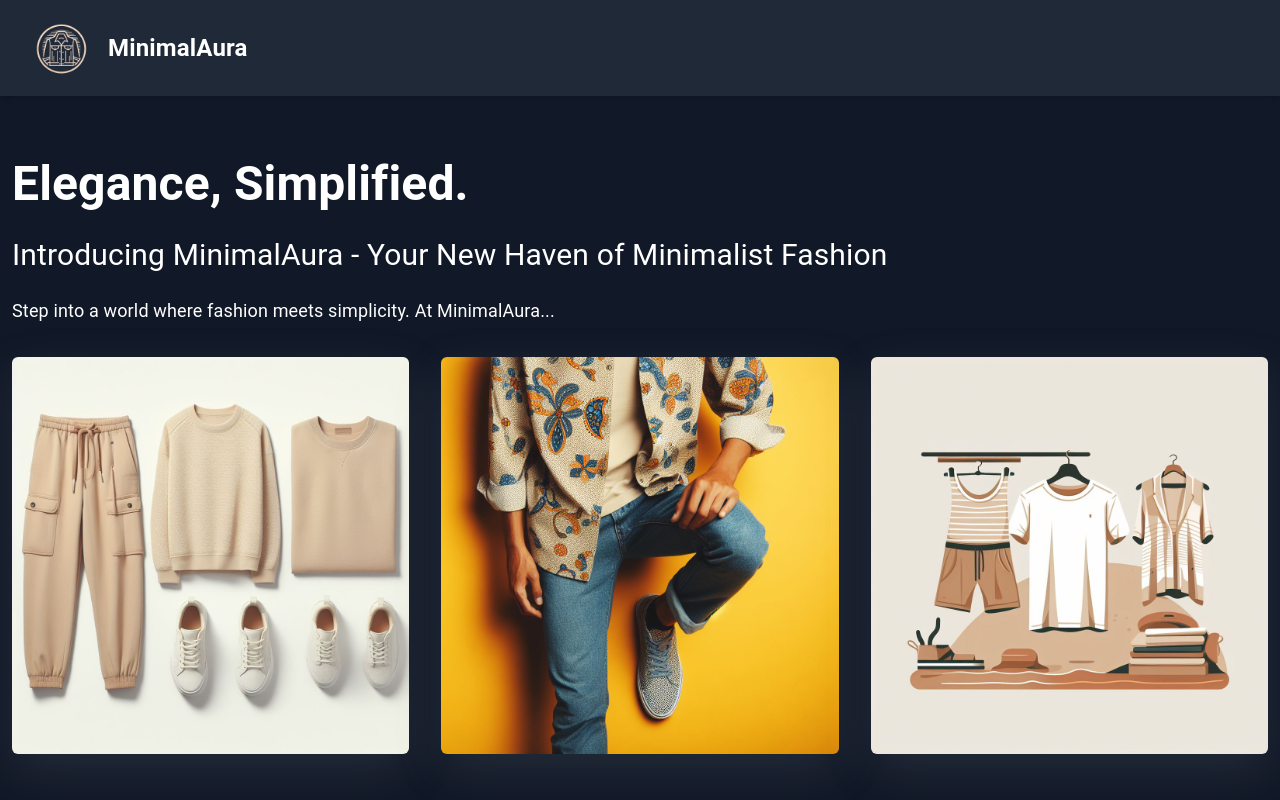
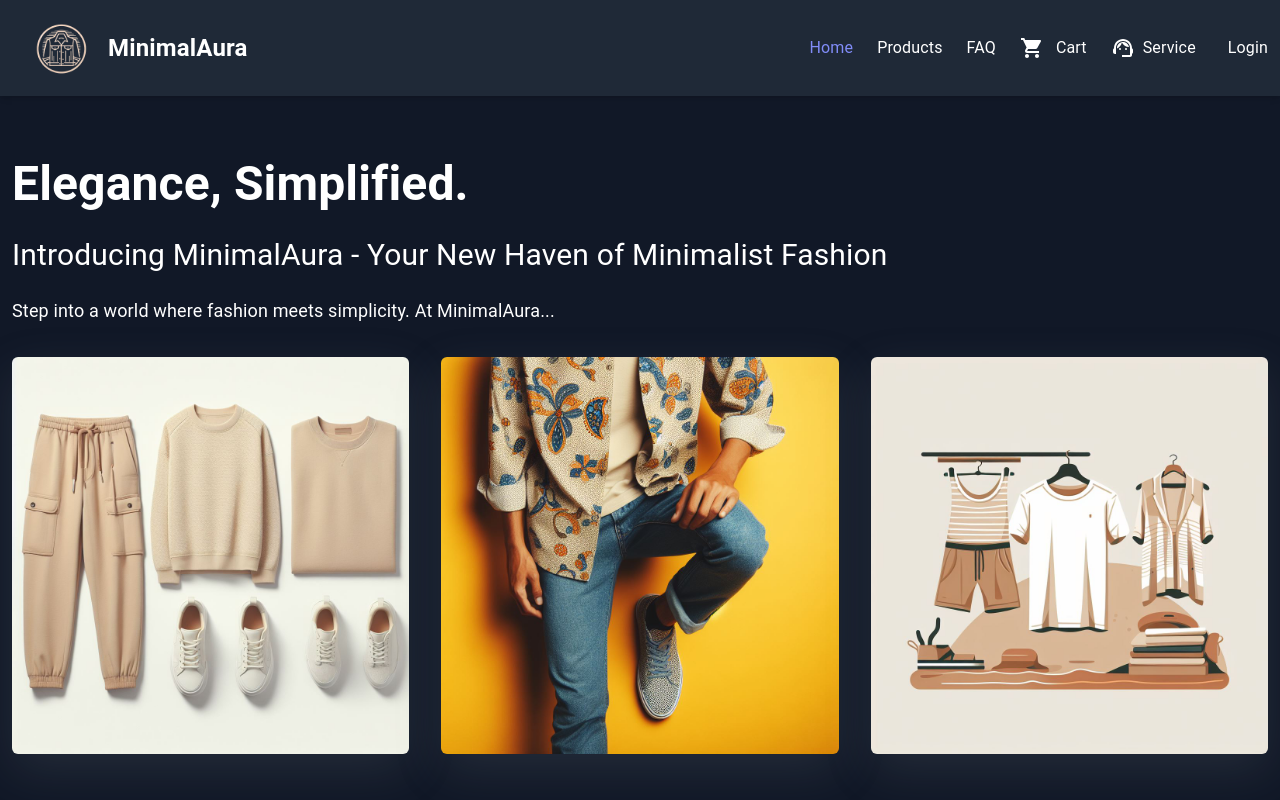
Before and after one commit to Pratik228/gym-frontend, a React (Vite) app: page / in a window 1280 px wide. Shown: the top 800 px of the page. Built offline with nearby package versions, Linux system fonts and the light colour scheme; what tw-elements would draw is missing.

Commit message:
Add build folder

```diff
--- a/src/components/Header.jsx
+++ b/src/components/Header.jsx
@@ -65,7 +65,7 @@ const Header = () => {
           />
           <div className="text-2xl font-semibold">MinimalAura</div>
         </div>
-        {userInfo && userInfo.isAdmin === 1 && (
+        {userInfo && userInfo.isAdmin === 1 ? (
           <div className="flex space-x-6 items-center">
             <NavLink
               to="/admin/productlist"
@@ -110,9 +110,7 @@ const Header = () => {
               </span>
             </div>
           </div>
-        )}
-
-        {userInfo && userInfo.isAdmin === 0 && (
+        ) : (
           <div className="flex space-x-6 items-center">
             <NavLink
               to="/"
```
Also changed, not shown: 5 other files (tests, documents, lock files or other folders).
